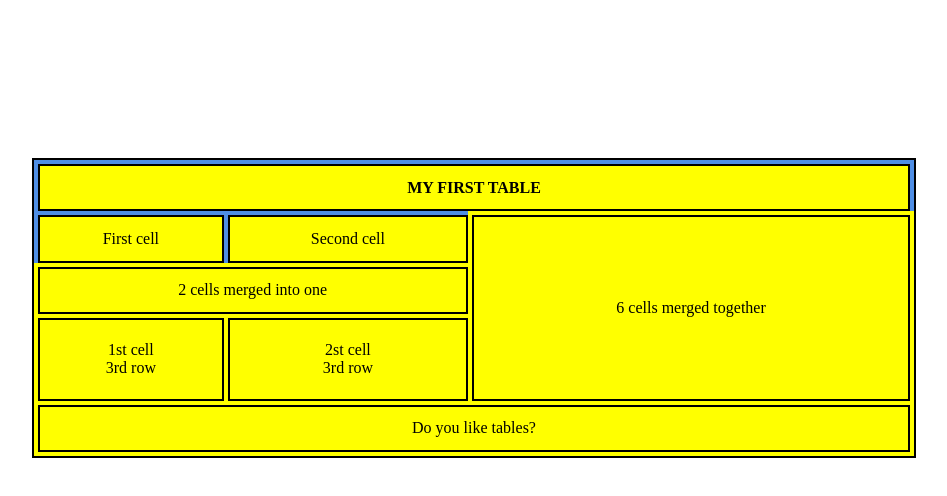
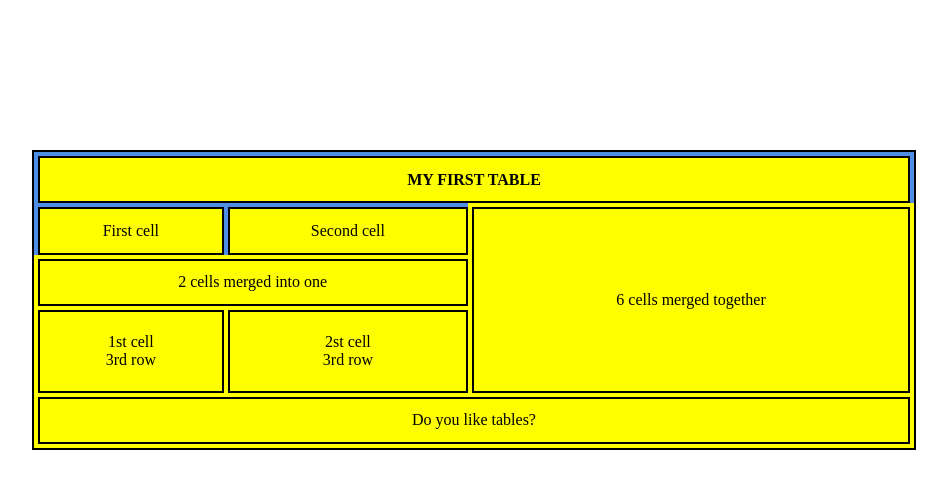
Before and after one commit to Imotytskiy/Table_project, a plain HTML site: page Index.html in a window 1280 px wide. Shown: the whole page, without its empty margins (166-1113 px from the left). Drawn offline with Linux system fonts and the light colour scheme.

Commit message:
nothing changed

```diff
--- a/style.css
+++ b/style.css
@@ -1,9 +1,3 @@
-body{
-    display: flex;
-    align-items: center;
-    justify-content: center;
-
-}
 table{
     border: 2px solid black;
     border-spacing: 4px;
```
